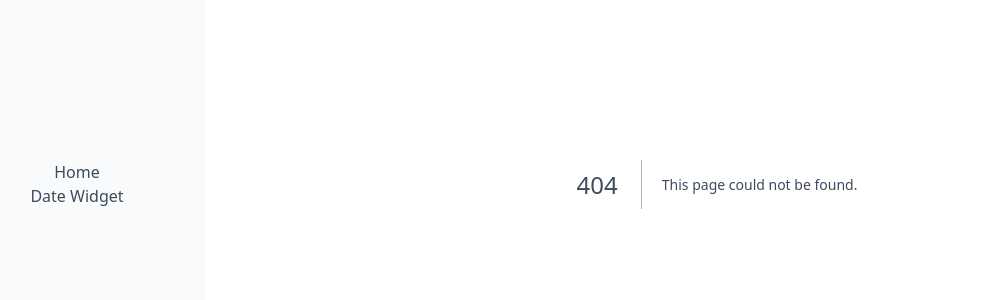
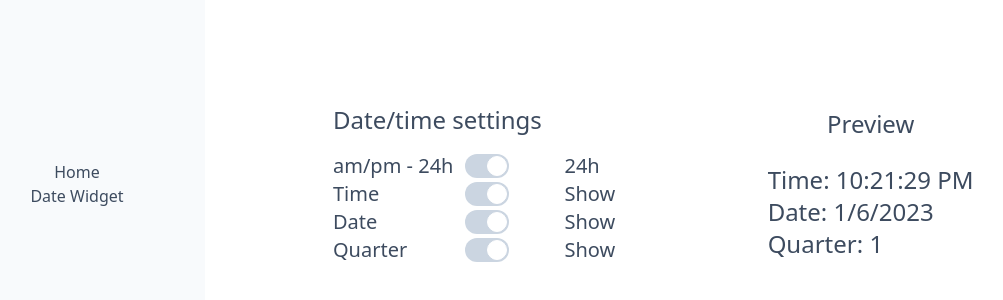
Before and after one commit to mslepko/notion-widgets, a Next.js app: page /date-widget in a window 1280 px wide. Before the commit this address had no page. Shown: the part 216-516 px from the top of the page, without its empty margins (51-1054 px from the left). Built offline with nearby package versions, Linux system fonts and the light colour scheme.

Commit message:
Working on date widget component

```diff
--- a/src/app/components/DateTimeWidget.jsx
+++ /dev/null
@@ -1,28 +0,0 @@
-"use client";
-import React, { useState, useEffect } from 'react'
-
-export const DateTimeWidget = () => {
- var state = '';
-  var [now, setDate] = useState(new Date());
-
-  useEffect(() => {
-    var timer = setInterval(() => setDate(new Date()), 1000)
-    return function cleanup() {
-      clearInterval(timer)
-    }
-  });
-
-  let time = now.toLocaleTimeString()
-  let date = now.toLocaleDateString()
-  let quarter = Math.ceil((now.getMonth() + 1) / 3)
-
-  return (
-    <div className="text-left">
-      {state?.time ? <p>Time: {time}</p> : null}
-      {state?.date ? <p>Date: {date}</p> : null}
-      {state?.quarter ? <p>Quarter: {quarter}</p> : null}
-    </div>
-  )
-}
-
-export default DateTimeWidget
--- a/src/app/components/Nav.jsx
+++ b/src/app/components/Nav.jsx
@@ -6,7 +6,7 @@ const Nav = () => {
     items-center justify-center shrink-0
     text-dark dark:text-light bg-light dark:bg-brand">
       <Link href="/">Home</Link>
-      <Link href="/datewidget">Date Widget</Link>
+      <Link href="/date-widget">Date Widget</Link>
     </nav>
   )
 }
--- a/src/app/components/Toggle.jsx
+++ b/src/app/components/Toggle.jsx
@@ -1,16 +1,33 @@
 import React from "react";
+import { useSearchParams, usePathname, useRouter } from 'next/navigation';
+import { useCallback, useState } from "react"
 
 function Toggle({name, onToggle, offToggle, desc, status}) {
   const onValue = onToggle ? onToggle : 'Show'
   const offValue = offToggle ? offToggle : 'Hide'
-  const enabled = status
+  const [enabled, setEnabled] = useState(status)
+  console.log('status', name, status, enabled)
+  const pathname = usePathname();
+  const searchParams = useSearchParams();
+  const router = useRouter();
+
+  const createQueryString = useCallback(
+    (name, value) => {
+      const params = new URLSearchParams(searchParams);
+      params.set(name, !value);
+      setEnabled(!value)
+      router.push(pathname + '?' + params.toString());
+
+    },
+    [searchParams],
+  );
 
   return (
     <div className="grid-cols-3 gap-4 grid relative items-center w-full text-xl">
       <p className="whitespace-nowrap">{desc}</p>
       <div className="flex justify-center align-middle">
         <div
-          onClick={() => dispatch(name)}
+          onClick={() => createQueryString(name, enabled)}
           className={
             "relative w-11 h-6 bg-mid rounded-full after:content-[''] after:absolute after:top-0.5 after:left-[2px] after:bg-white after:border-white after:border after:rounded-full after:h-5 after:w-5 after:transition-all"
             + (enabled ? 'bg-brand after:translate-x-full after:border-brand after:bg-brand' : '')}
--- a/src/app/components/DateTimeConfig.jsx
+++ b/src/app/date-widget/DateTimeConfig.jsx
@@ -1,10 +1,10 @@
 import React from 'react'
-import Toggle from './Toggle'
+import Toggle from '../components/Toggle'
 
-export const DateTime = (widgetContent) => {
-  let config = [];
+export const DateTime = (props) => {
+  let config = props['config'];
   let toggles = []
-  const widgetData = widgetContent['dateWidgetContent']
+  const widgetData = props['content']
 
   Object.keys(config).forEach((id) => {
     const status = config[id]
--- /dev/null
+++ b/src/app/date-widget/DateTimeWidget.jsx
@@ -0,0 +1,29 @@
+"use client";
+import React, { useState, useEffect } from 'react'
+
+export const DateTimeWidget = (props) => {
+  const [now, setDate] = useState(null);
+  const config = props['config']
+
+  useEffect(() => {
+    var timer = setInterval(() => setDate(new Date()), 1000)
+
+    return function cleanup() {
+      clearInterval(timer)
+    }
+  });
+
+  let time = now?.toLocaleTimeString()
+  let date = now?.toLocaleDateString()
+  let quarter = now ? Math.ceil((now.getMonth() + 1) / 3) : ''
+
+  return (
+    <div className="text-left">
+      {config.time ? <p>Time: {time}</p> : null}
+      {config.date ? <p>Date: {date}</p> : null}
+      {config.quarter ? <p>Quarter: {quarter}</p> : null}
+    </div>
+  )
+}
+
+export default DateTimeWidget
--- /dev/null
+++ b/src/app/date-widget/page.jsx
@@ -0,0 +1,54 @@
+"use client";
+import React from 'react'
+import DateTimeWidget from './DateTimeWidget'
+import DateTimeConfig from './DateTimeConfig'
+import { useSearchParams } from 'next/navigation';
+import { useState } from "react"
+
+const dateWidgetContent = {
+  'ampm': {
+    desc: 'am/pm - 24h',
+    on: '24h',
+    off: 'am/pm',
+  },
+  'time': {
+    desc: 'Time',
+  },
+  'date': {
+    desc: 'Date',
+  },
+  'quarter': {
+    desc: 'Quarter',
+  },
+}
+const configElements = ['ampm', 'time', 'date', 'quarter', 'seconds', 'minutes']
+
+function DateWidgetPage() {
+  const searchParams = useSearchParams();
+  const [ampm, setAmpm] = useState(searchParams.has('ampm') ? searchParams.get('ampm') : true)
+  const [time, setTime] = useState(searchParams.has('time') ? searchParams.get('time') : true)
+  const [date, setDate] = useState(searchParams.has('date') ? searchParams.get('date') : true)
+  const [quarter, setQuarter] = useState(searchParams.has('quarter') ? searchParams.get('quarter') : true)
+
+  const dateWidgetConfig = {
+    'ampm': ampm,
+    'time': time,
+    'date': date,
+    'quarter': quarter,
+  }
+
+  return (
+    <div className="flex flex-col md:flex-row w-3/4 justify-around">
+      <div className='w-1/2'>
+        <h3 className='mb-4 text-dark'>Date/time settings</h3>
+        <DateTimeConfig content={dateWidgetContent} config={dateWidgetConfig}/>
+      </div>
+      <div className="flex flex-col items-center w-3/4 justify-around">
+        <h3 className='mb-4 text-dark'>Preview</h3>
+        <DateTimeWidget config={dateWidgetConfig}/>
+      </div>
+    </div>
+  )
+}
+
+export default DateWidgetPage
--- a/src/app/datewidget/page.jsx
+++ /dev/null
@@ -1,38 +0,0 @@
-import React from 'react'
-
-import DateTimeWidget from '../components/DateTimeWidget'
-import DateTimeConfig from '../components/DateTimeConfig'
-
-const dateWidgetContent = {
-  'ampm': {
-    desc: 'am/pm - 24h',
-    on: '24h',
-    off: 'am/pm',
-  },
-  'time': {
-    desc: 'Time',
-  },
-  'date': {
-    desc: 'Date',
-  },
-  'quarter': {
-    desc: 'Quarter',
-  },
-}
-
-function DateWidgetPage() {
-  return (
-    <div className="flex flex-col md:flex-row w-3/4 justify-around">
-      <div className='w-1/2'>
-        <h3 className='mb-4 text-dark'>Date/time settings</h3>
-        <DateTimeConfig dateWidgetContent={dateWidgetContent}/>
-      </div>
-      <div className="flex flex-col items-center w-3/4 justify-around">
-        <h3 className='mb-4 text-dark'>Preview</h3>
-        <DateTimeWidget />
-      </div>
-    </div>
-  )
-}
-
-export default DateWidgetPage
```
